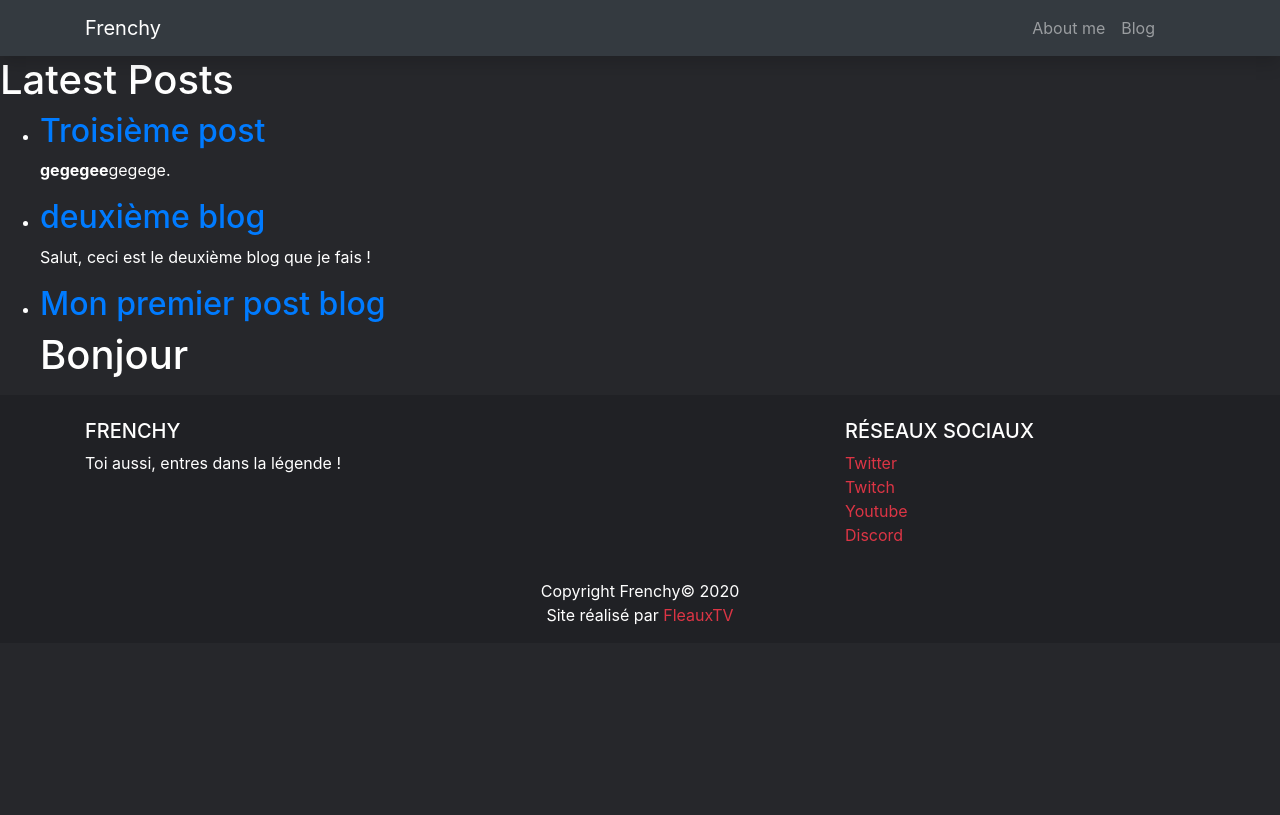
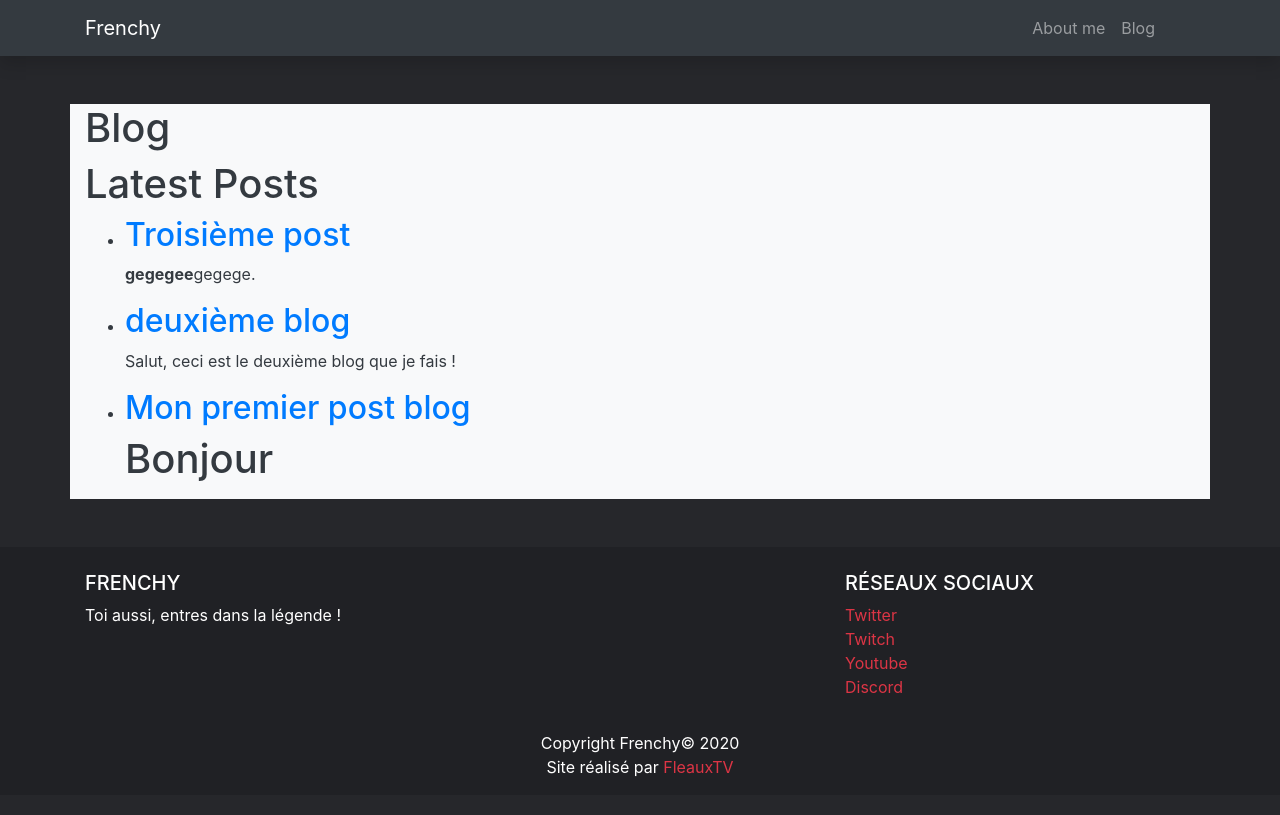
Before and after one commit to FrenchyFPS/jekyll-test, a Jekyll site: the page built from blog.html, in a window 1280 px wide. Shown: the top 815 px of the page. Built offline with Jekyll 4.4.1, drawn with Linux system fonts in a browser that asks for light colours.

Commit message:
theming blog page + fix contact link

```diff
--- a/_layouts/home.html
+++ b/_layouts/home.html
@@ -73,7 +73,7 @@ layout: default
 	<div class="container my-5" id ="contact">
 		<div class="row w-50 m-auto">
 			<div class="col-lg-12">
-				<a class=" btn btn-outline-danger btn-lg btn-block" href="{{ contact.title }}" target="_blank">{{ contact.link }}</a>
+				<a class=" btn btn-outline-danger btn-lg btn-block" href="{{ page.contact.link }}" target="_blank">{{ page.contact.title }}</a>
 			</div>
 		</div>
 	</div>
--- a/blog.html
+++ b/blog.html
@@ -1,7 +1,10 @@
 ---
-layout: default
+layout: page
 title: Blog
 ---
+
+
+
 <h1>Latest Posts</h1>
 
 <ul>
```
